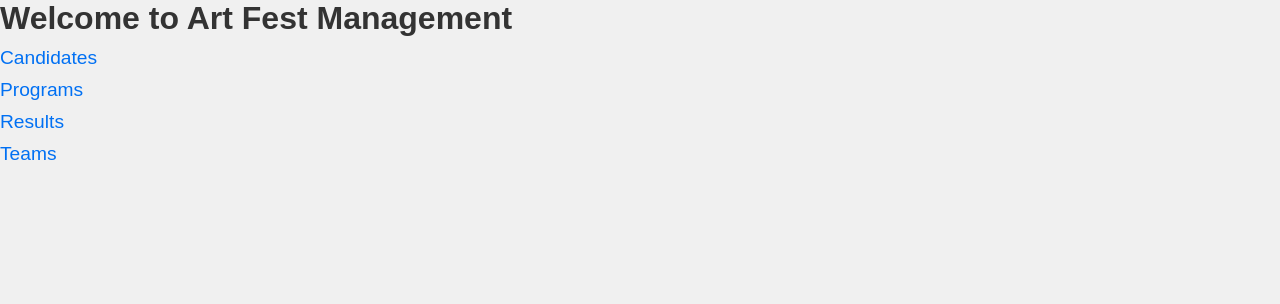
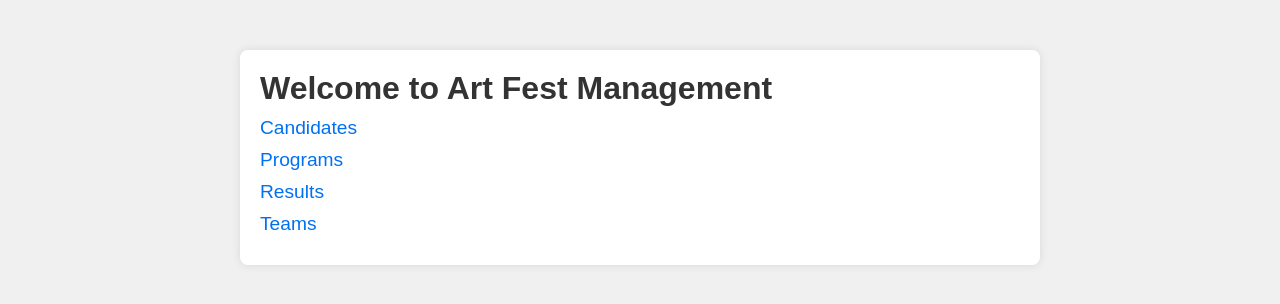
Before and after one commit to Javadamkd/art-fest-management, a Next.js app: page / in a window 1280 px wide. Shown: the top 304 px of the page. Built offline with nearby package versions, Linux system fonts and the light colour scheme.

Commit message:
Update index.js

```diff
--- a/pages/index.js
+++ b/pages/index.js
@@ -1,17 +1,16 @@
+// pages/index.js
 import Link from 'next/link';
 
-export default function Home() {
+export default function HomePage() {
   return (
-    <div>
+    <div className="container">
       <h1>Welcome to Art Fest Management</h1>
-      <nav>
       <ul>
         <li><Link href="/candidates">Candidates</Link></li>
         <li><Link href="/programs">Programs</Link></li>
         <li><Link href="/results">Results</Link></li>
         <li><Link href="/teams">Teams</Link></li>
       </ul>
-      </nav>
     </div>
   );
 }
```
Lines whose indentation alone changed are shown as unchanged.
